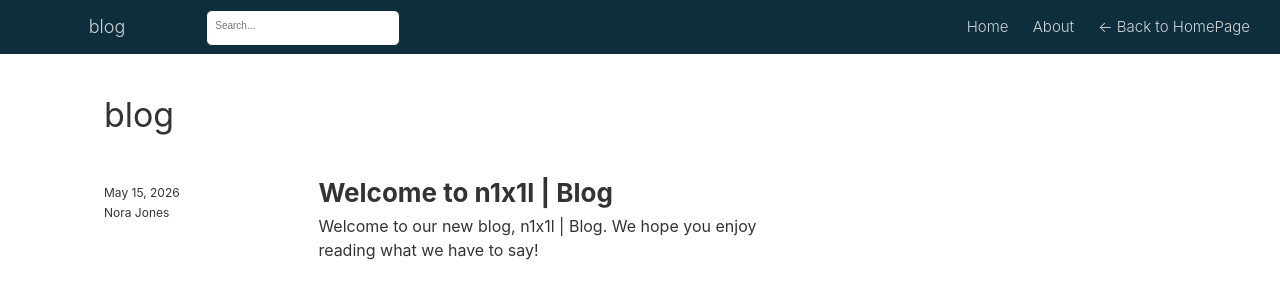
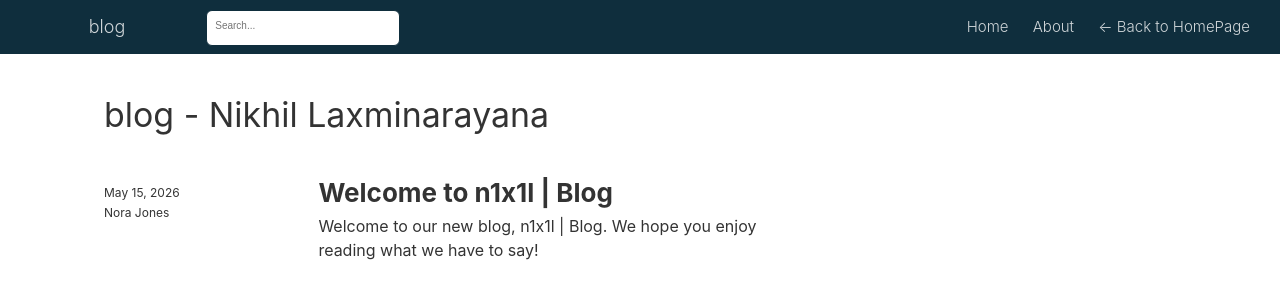
Before and after one commit to n1x1l/n1x1l.github.io, a Jekyll site: the page blog/site/index.html, which Jekyll copies as it is, in a window 1280 px wide. Shown: the top 300 px of the page. Built offline with Jekyll 4.4.1, drawn with Linux system fonts in a browser that asks for light colours.

Commit message:
update title

```diff
--- a/blog/index.Rmd
+++ b/blog/index.Rmd
@@ -1,5 +1,5 @@
 ---
-title: "blog"
+title: "blog - Nikhil Laxminarayana"
 site: distill::distill_website
 listing: posts
 ---
--- a/blog/site/index.html
+++ b/blog/site/index.html
@@ -90,26 +90,26 @@ code span.wa { color: #5e5e5e; font-style: italic; } /* Warning */
 
 
   <!--radix_placeholder_meta_tags-->
-  <title>blog</title>
+  <title>blog: blog - Nikhil Laxminarayana</title>
 
 
 
 
   <!--  https://developers.facebook.com/docs/sharing/webmasters#markup -->
-  <meta property="og:title" content="blog"/>
+  <meta property="og:title" content="blog: blog - Nikhil Laxminarayana"/>
   <meta property="og:type" content="article"/>
   <meta property="og:locale" content="en_US"/>
   <meta property="og:site_name" content="blog"/>
 
   <!--  https://dev.twitter.com/cards/types/summary -->
   <meta property="twitter:card" content="summary"/>
-  <meta property="twitter:title" content="blog"/>
+  <meta property="twitter:title" content="blog: blog - Nikhil Laxminarayana"/>
 
   <!--/radix_placeholder_meta_tags-->
   <!--radix_placeholder_rmarkdown_metadata-->
 
   <script type="text/json" id="radix-rmarkdown-metadata">
-  {"type":"list","attributes":{"names":{"type":"character","attributes":{},"value":["title","site","listing"]}},"value":[{"type":"character","attributes":{},"value":["blog"]},{"type":"character","attributes":{},"value":["distill::distill_website"]},{"type":"character","attributes":{},"value":["posts"]}]}
+  {"type":"list","attributes":{"names":{"type":"character","attributes":{},"value":["title","site","listing"]}},"value":[{"type":"character","attributes":{},"value":["blog - Nikhil Laxminarayana"]},{"type":"character","attributes":{},"value":["distill::distill_website"]},{"type":"character","attributes":{},"value":["posts"]}]}
   </script>
   <!--/radix_placeholder_rmarkdown_metadata-->
   <!--radix_placeholder_navigation_in_header-->
@@ -2118,7 +2118,7 @@ code span.wa { color: #5e5e5e; font-style: italic; } /* Warning */
 <!--radix_placeholder_front_matter-->
 
 <script id="distill-front-matter" type="text/json">
-{"title":"blog","authors":[]}
+{"title":"blog - Nikhil Laxminarayana","authors":[]}
 </script>
 
 <!--/radix_placeholder_front_matter-->
@@ -2275,7 +2275,7 @@ function init_posts_list() {
 
 <div class="posts-container posts-apply-limit l-page">
 <div class="posts-list">
-<h1 class="posts-list-caption" data-caption="blog">blog</h1>
+<h1 class="posts-list-caption" data-caption="blog - Nikhil Laxminarayana">blog - Nikhil Laxminarayana</h1>
 <a href="posts/welcome/" class="post-preview">
 <script class="post-metadata" type="text/json">{"categories":[]}</script>
 <div class="metadata">
@@ -2302,7 +2302,7 @@ reading what we have to say!</p>
 <!--/radix_placeholder_article_listing-->
 
 <div class="d-title">
-<h1>blog</h1>
+<h1>blog - Nikhil Laxminarayana</h1>
 
 <!--radix_placeholder_categories-->
 <!--/radix_placeholder_categories-->
--- a/blog/site/search.json
+++ b/blog/site/search.json
@@ -6,14 +6,14 @@
       "description": "Some additional details about the blog",
       "author": [],
       "contents": "\r\n\r\n\r\n\r\n",
-      "last_modified": "2026-05-15T14:14:07+05:30"
+      "last_modified": "2026-05-15T14:17:39+05:30"
     },
     {
       "path": "index.html",
-      "title": "blog",
+      "title": "blog - Nikhil Laxminarayana",
       "author": [],
       "contents": "\r\n\r\n\r\n\r\n",
-      "last_modified": "2026-05-15T14:14:08+05:30"
+      "last_modified": "2026-05-15T14:17:40+05:30"
     }
   ],
   "collections": ["posts/posts.json"]
--- a/blog/site/sitemap.xml
+++ b/blog/site/sitemap.xml
@@ -6,7 +6,7 @@
   </url>
   <url>
     <loc>https://n1x1l.github.io/blog/site/</loc>
-    <lastmod>2026-05-15T13:47:55+05:30</lastmod>
+    <lastmod>2026-05-15T14:17:24+05:30</lastmod>
   </url>
   <url>
     <loc>https://n1x1l.github.io/blog/site/posts/welcome/</loc>
```
